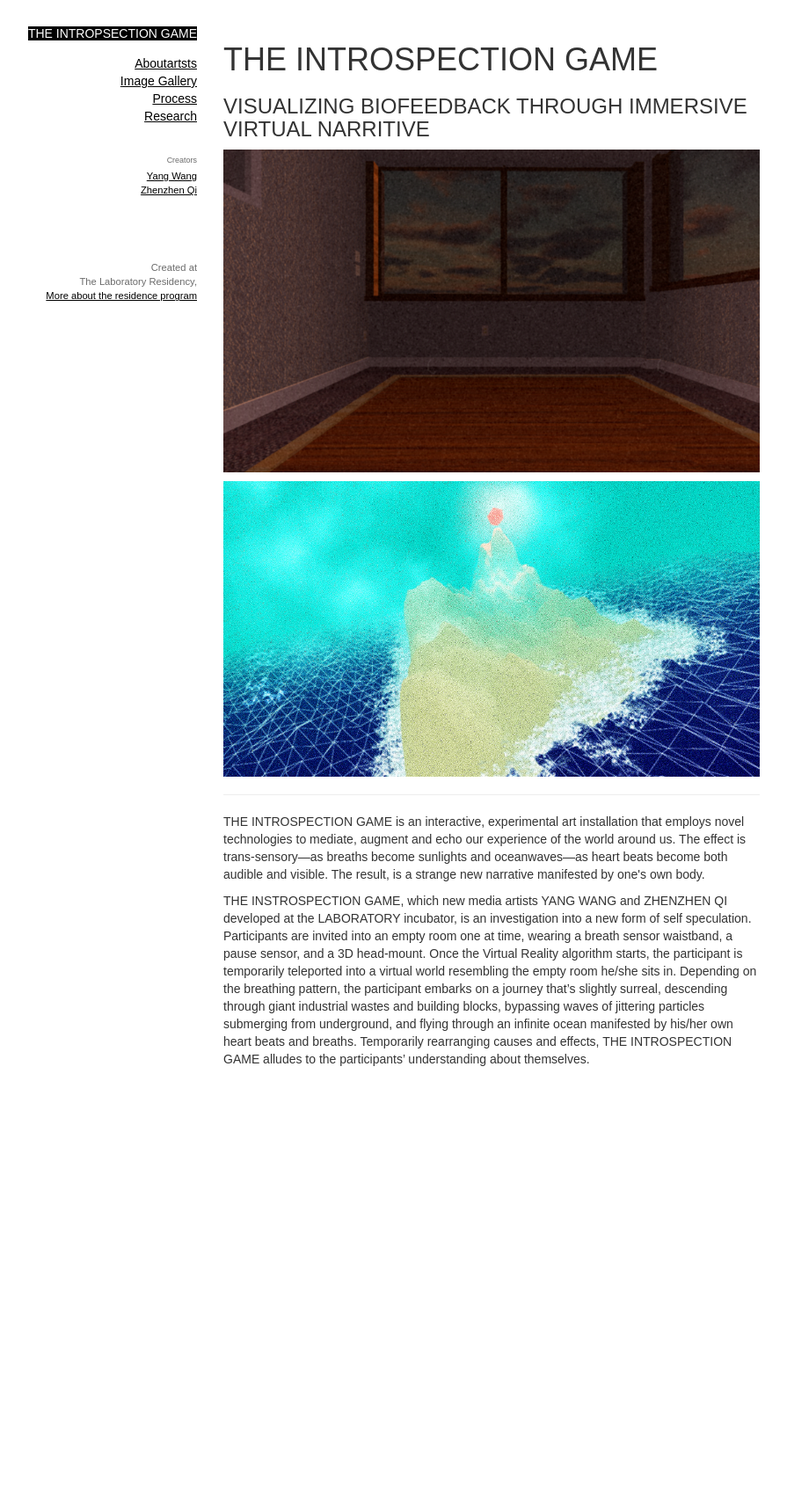
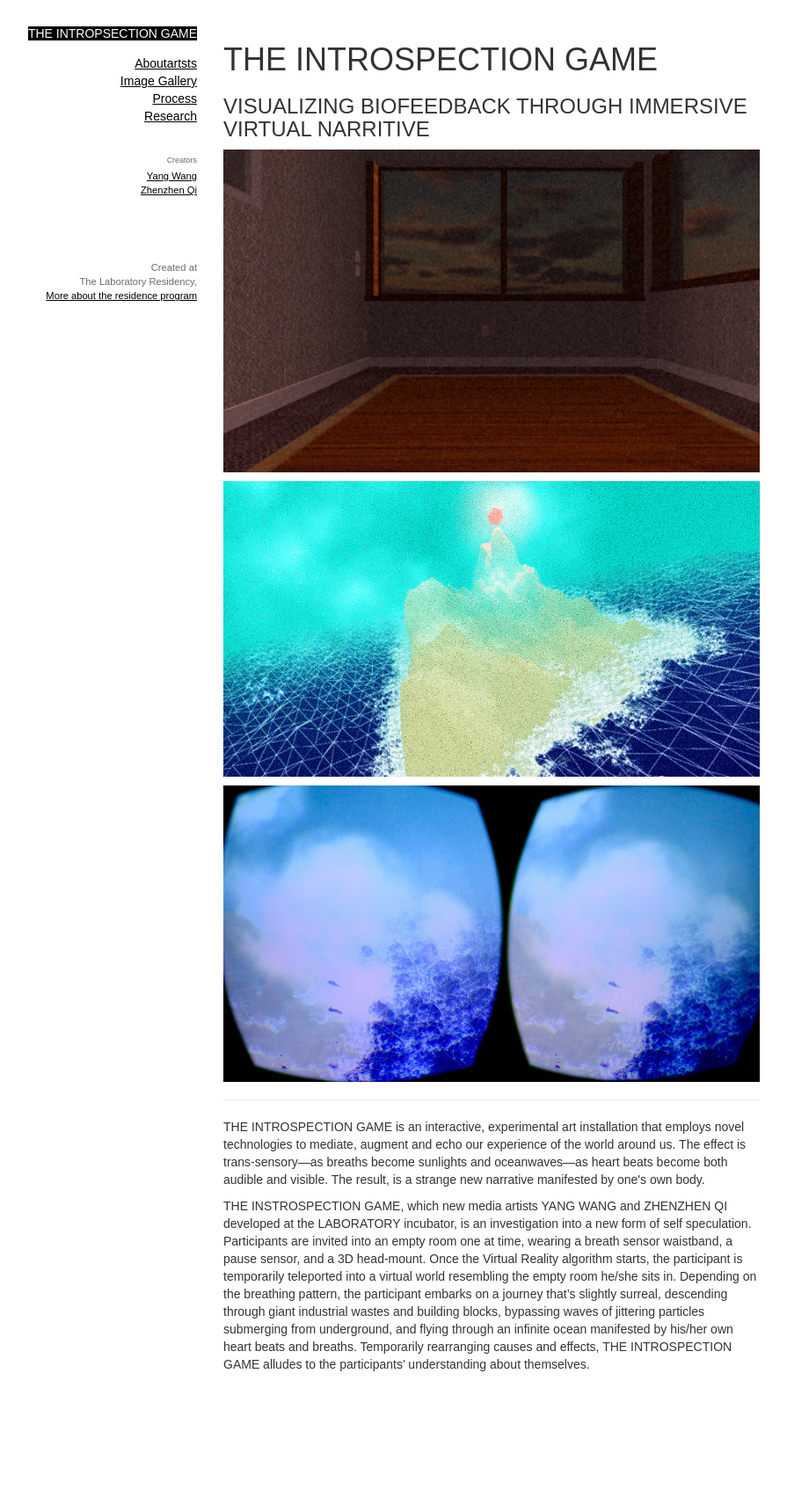
Before and after one commit to ZZYW/TheIntrospectionGame, a Jekyll site: the page built from index.html, in a window 1280 px wide. Shown: the whole page at 88% size, without its empty margins (81-976 px from the left). Built offline with Jekyll 4.4.1, drawn with Linux system fonts in a browser that asks for light colours; nearby versions of some CDN libraries; before the commit the page ends 1364 px from its top, so only the background shows below that.

Commit message:
home page

```diff
--- a/index.html
+++ b/index.html
@@ -6,6 +6,7 @@ layout: default
 <h3>VISUALIZING BIOFEEDBACK THROUGH IMMERSIVE VIRTUAL NARRITIVE</h3>
 <img class="img-responsive" id="main-image" src="{{ "/img/firstscene.jpg" | prepend: site.baseurl }}">
 <img class="img-responsive" id="main-image" src="{{ "/img/17950223779_220337abf8_b.jpg" | prepend: site.baseurl }}">
+<img class="img-responsive" id="main-image" src="{{ "/img/ocean_oculus.jpg" | prepend: site.baseurl }}">
 <hr>
 
 <p>THE INTROSPECTION GAME is an interactive, experimental art installation that employs novel technologies to mediate, augment and echo our experience of the world around us. The effect is trans-sensory—as breaths become sunlights and oceanwaves—as heart beats become both audible and visible. The result, is a strange new narrative manifested by one's own body.</p>
```
Also changed, not shown: img/ocean_oculus.jpg (added).
